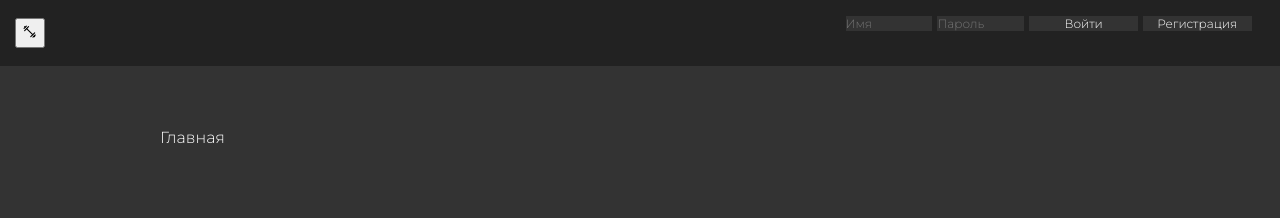
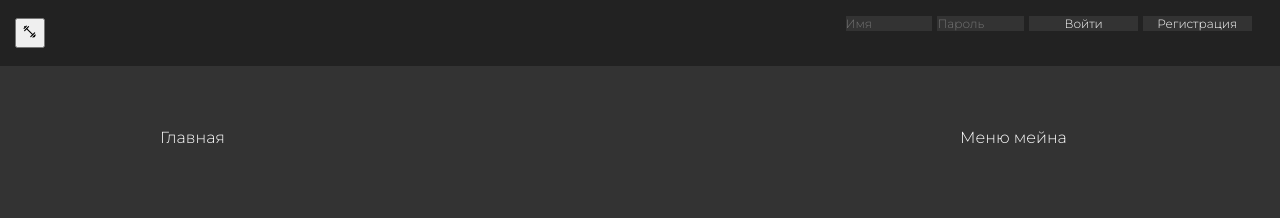
Before and after one commit to DmitYaa/fitness, a React (Create React App) app in the folder frontend/: page / in a window 1280 px wide. Shown: the top 218 px of the page. Built offline with nearby package versions, Linux system fonts and the light colour scheme; no server answers.

Commit message:
добавил кнопку поиска пользователей

```diff
--- a/frontend/src/App.js
+++ b/frontend/src/App.js
@@ -29,7 +29,7 @@ class App extends React.Component {
             <div>
                 <Header setMain={this.setMain}/>
                 <Main main={this.state.main} title={this.state.title} />
-                <Aside />
+                <Aside main={this.state.main}/>
             </div>
         )
     }
--- a/frontend/src/components/aside/Aside.js
+++ b/frontend/src/components/aside/Aside.js
@@ -1,12 +1,21 @@
 import React from "react"
+import SearchUser from "./SearchUser"
 
 class Aside extends React.Component {
     render() {
-        return (
-            <aside>
-
-            </aside>
-        )
+        if (this.props.main === "users") {
+            return (
+                <aside>
+                    <SearchUser />
+                </aside>
+            )
+        } else {
+            return (
+                <aside>
+                    <label>Меню мейна</label>
+                </aside>
+            )
+        }
     }
 }
 
--- a/frontend/src/components/aside/SearchUser.js
+++ b/frontend/src/components/aside/SearchUser.js
@@ -1,4 +1,4 @@
-import { MdSearch } from "react-icons/lu"
+import { LuSearch } from "react-icons/lu"
 import React from "react"
 
 class SearchUser extends React.Component {
@@ -6,11 +6,11 @@ class SearchUser extends React.Component {
         return (
             <form ref={(el) => this.myForm = el}>
                 <input placeholder="Поиск" onChange={(e) => this.setState({search: e.target.value})} />
-                <button className="header-button" onClick={() => {
+                <button type="button" className="aside-button" onClick={() => {
                     this.myForm.reset()
-                    console.log("надо отправить запрос поиска юзеров по данному запросу")
+                    console.log("поиск = " + this.state.search + ", надо отправить запрос поиска юзеров по данному запросу")
                 }}>
-                    <MdSearch />
+                    <LuSearch />
                 </button>
             </form>
         )
```
Also changed, not shown: 1 other file (tests, documents, lock files or other folders).
